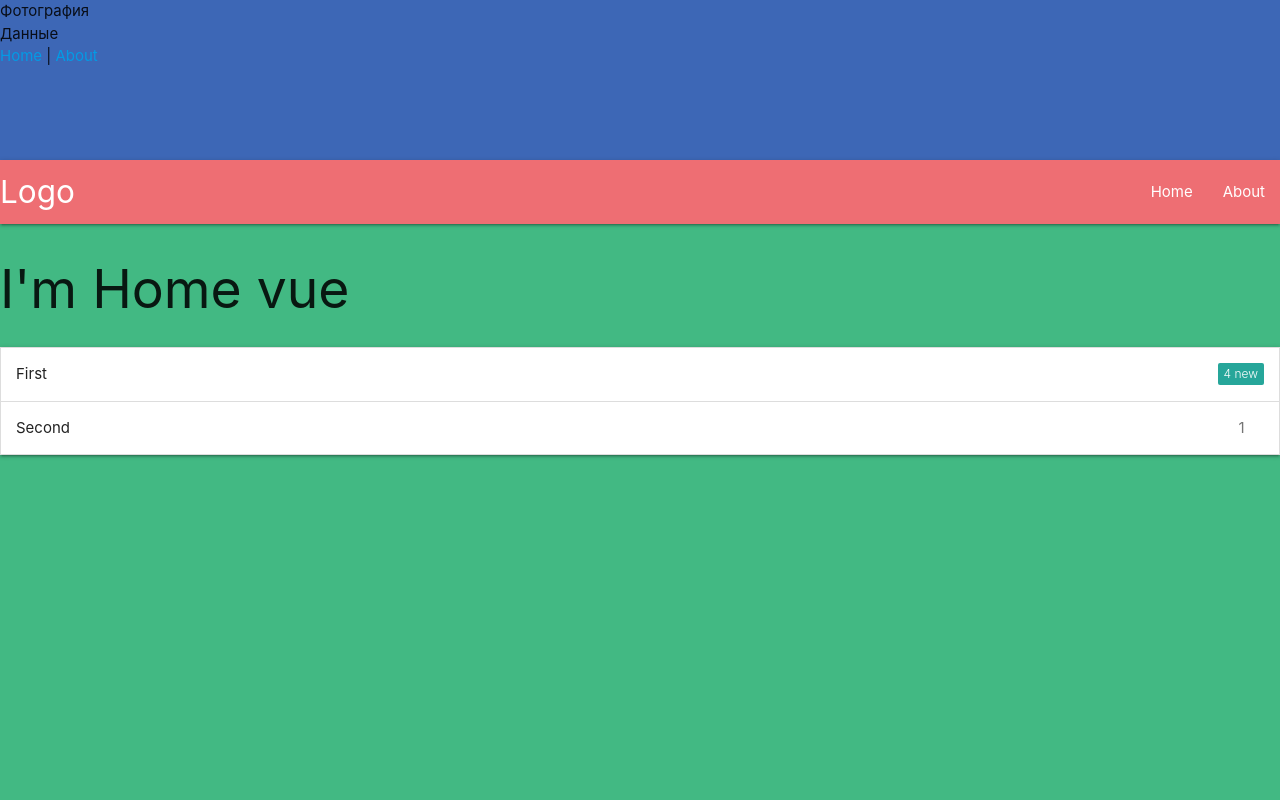
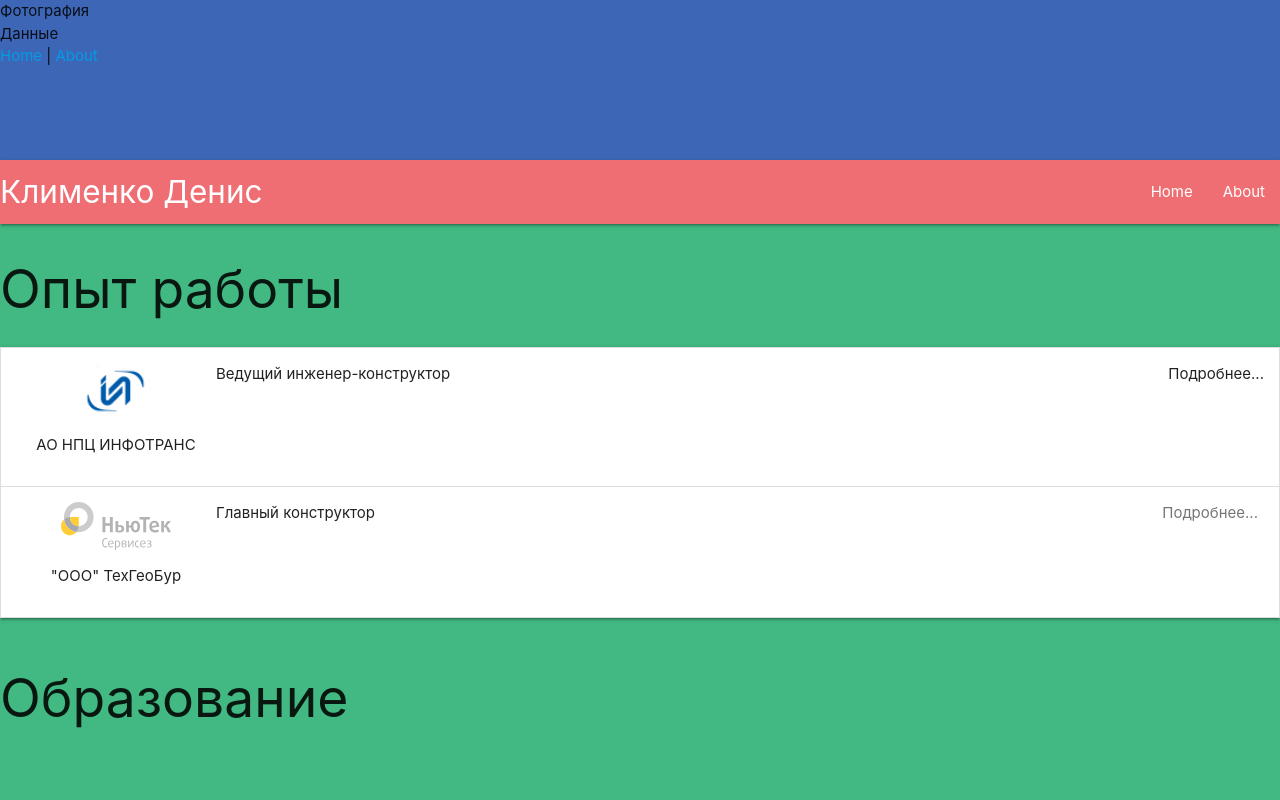
Before and after one commit to Klim-dev86/my_cv, a Vue app: page / in a window 1280 px wide. Shown: the top 800 px of the page. Built offline with nearby package versions, Linux system fonts and the light colour scheme.

Commit message:
employment history in progress...

```diff
--- a/src/App.vue
+++ b/src/App.vue
@@ -33,11 +33,6 @@ export default {
     Footer
 
   },
-
-  mounted(){
-    var elems = document.querySelectorAll('.collapsible');
-    Window.M.Collapsible.init(elems);
-  }
 
 
 }
--- a/src/components/EmploymentHistory.vue
+++ b/src/components/EmploymentHistory.vue
@@ -3,16 +3,89 @@
     <li>
       <div class="collapsible-header">
         <!-- <i class="material-icons">filter_drama</i> -->
-        First
-        <span class="new badge">4</span></div>
-      <div class="collapsible-body"><p>Lorem ipsum dolor sit amet.</p></div>
+        <div class ='company-wrapper'>
+          <img class='company-icon-tgb' src="@/assets/Infotr-ico.png" alt="альтернативный текст">
+          <p class='company-name'>АО НПЦ ИНФОТРАНС</p>
+        </div>
+        <div class="profession">Ведущий инженер-конструктор</div>
+        <div class="uncollapse">Подробнее...</div>
+        <!-- <span class="badge">Подробнее...</span> -->
+      </div>
+      <div class="collapsible-body">
+        <ul>
+          <li>Реализация проектов систем железнодорожного измерительного оборудования.</li>
+          <li>Разработка 3D моделей, выполнение чертежей, сопровождение изготовления и ввода в эксплуатацию.</li>
+        </ul>
+      </div>
     </li>
+
+
+
     <li>
       <div class="collapsible-header">
         <!-- <i class="material-icons">place</i> -->
-        Second
-        <span class="badge">1</span></div>
-      <div class="collapsible-body"><p>Lorem ipsum dolor sit amet.</p></div>
+        <div class ='company-wrapper'>
+          <img class='company-icon-nts' src="@/assets/nts_ico.svg" alt="альтернативный текст">
+          <p class='company-name'>"ООО" ТехГеоБур</p>
+        </div>
+
+        <span class="profession">Главный конструктор</span>
+        <span class="badge">Подробнее...</span>
+      </div>
+      <div class="collapsible-body">
+        <ul>
+          <li>Участие в кооперации разработок в международной группе компаний "НьюТекСервисез".</li>
+          <li>Руководство конструкторским отделом (5 человек).</li>
+          <li>Определение инновационной политики компании и обеспечение конструктивно-технологического сопровождения производства серийных изделий.</li>
+          <li>Разработка, проверка, нормоконтроль конструкторской документации (чертежи, инструкции, руководства, паспорта) согласно ЕСКД на механические и электротехнические изделия.</li>
+          <li>Разработка программ и методик, организация и проведение испытаний изделий и их узлов.</li>
+          <li>Разработка технических заданий НИОКР, составление графиков разработки,контроль и подготовка отчётной документации.</li>
+          <li>Анализ качества продукции, разработка мероприятий по устранению отказов.</li>
+          <li>Ведение переговоров с заказчиками, подрядчиками и смежными организациями.</li>
+        </ul>
+
+        <!-- <p>Lorem ipsum dolor sit amet.</p> -->
+      </div>
     </li>
   </ul>
 </template>
+
+
+
+<style lang="scss">
+
+@import '~materialize-css/dist/css/materialize.min.css';
+
+.collapsible-body {
+  background: #ffffff;
+  // justify-content: space-between;
+}
+
+.company-wrapper {
+  display: flex;
+  flex-direction: column;
+  justify-content: center;
+  align-items: center;
+  width: 200px
+
+}
+
+.company-icon-tgb {
+  width: 70px;
+}
+
+.company-icon-nts {
+  width: 110px;
+}
+
+.company-name {
+  align-self: center;
+}
+
+.uncollapse {
+  margin-left: auto;
+  margin-right: 10em;
+  margin-right: 0;
+}
+
+</style>
--- a/src/components/Navigation.vue
+++ b/src/components/Navigation.vue
@@ -1,7 +1,7 @@
 <template>
   <nav>
     <div class="nav-wrapper">
-      <a href="#" class="brand-logo">Logo</a>
+      <a href="#" class="brand-logo">Клименко Денис</a>
       <ul id="nav-mobile" class="right hide-on-med-and-down">
         <li><router-link to="/">Home</router-link></li>
         <li><router-link to="/about">About</router-link></li>
--- a/src/views/Home.vue
+++ b/src/views/Home.vue
@@ -1,7 +1,8 @@
 <template>
   <div class="home">
-    <h2> I'm Home vue</h2>
+    <h2> Опыт работы</h2>
     <EmploymentHistory />
+    <h2> Образование</h2>
 
   </div>
 </template>
@@ -16,7 +17,13 @@ export default {
   components: {
     EmploymentHistory,
 
+  },
+
+  mounted(){
+    var elems = document.querySelectorAll('.collapsible');
+    Window.M.Collapsible.init(elems);
   }
+
 };
 </script>
 
```
Also changed, not shown: src/assets/Infotr-ico.png (added), src/assets/nts_ico.svg (added).
